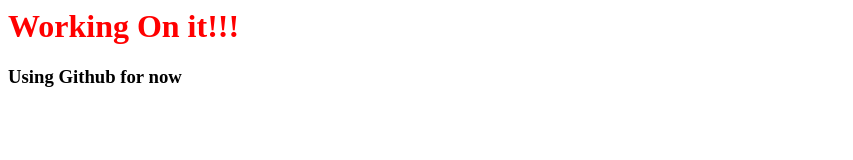
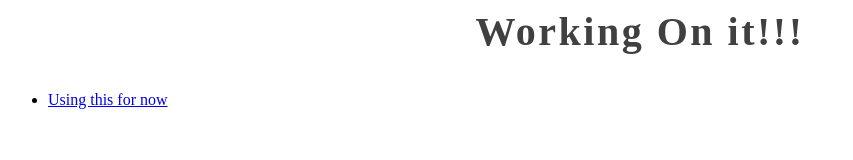
Before and after one commit to FunbiOyede/rest-nigeria, a website: page Public/index.html in a window 1280 px wide. Shown: the whole page, without its empty margins (0-853 px from the left). Drawn offline with Linux system fonts and the light colour scheme.

Commit message:
updated readme and landing page

```diff
--- a/Public/index.html
+++ b/Public/index.html
@@ -7,11 +7,14 @@
     <title>Rest Nigeria</title>
   </head>
   <body>
-    <h1 class="welcome">Working On it!!!</h1>
-    <h3>Using Github for now</h3>
+    <h1 class="title">Working On it!!!</h1>
     <nav>
       <ul>
-        <!-- <li><a href="QuickStart.html">QuickStart</a></li> -->
+        <li>
+          <a href="https://github.com/FunbiOyede/rest-nigeria#readme"
+            >Using this for now</a
+          >
+        </li>
       </ul>
     </nav>
   </body>
--- a/Public/styles.css
+++ b/Public/styles.css
@@ -1,3 +1,9 @@
-.welcome {
-  color: red;
+.title {
+  text-align: center;
+  padding-bottom: 0.5em;
+  margin: 0;
+  font-weight: 700;
+  letter-spacing: 2.5px;
+  font-size: 2.5em;
+  color: #404040;
 }
```
Also changed, not shown: README.md.
